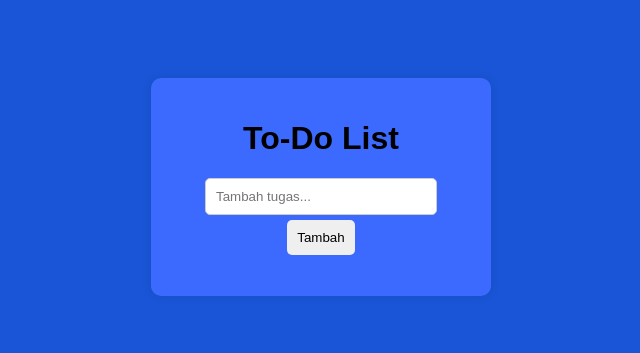
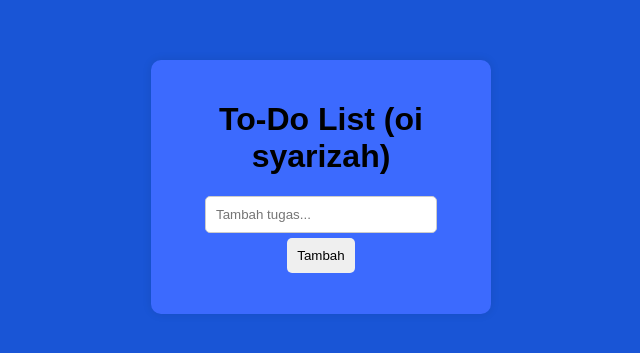
Before and after one commit to hamzahmuse/todo-list-app, a plain HTML site: page index.html in a window 1280 px wide. Shown: the part 221-574 px from the top of the page, without its empty margins (319-959 px from the left). Drawn offline with Linux system fonts and the light colour scheme.

Commit message:
Update index.html

```diff
--- a/index.html
+++ b/index.html
@@ -3,12 +3,12 @@
 <head>
     <meta charset="UTF-8">
     <meta name="viewport" content="width=device-width, initial-scale=1.0">
-    <title>To-Do List ( oi syarizah )</title>
+    <title>To-Do List </title>
     <link rel="stylesheet" href="style.css">
 </head>
 <body>
     <div class="container">
-        <h1>To-Do List</h1>
+        <h1>To-Do List (oi syarizah) </h1>
         <input type="text" id="taskInput" placeholder="Tambah tugas...">
         <button onclick="addTask()">Tambah</button>
         <ul id="taskList"></ul>
```
